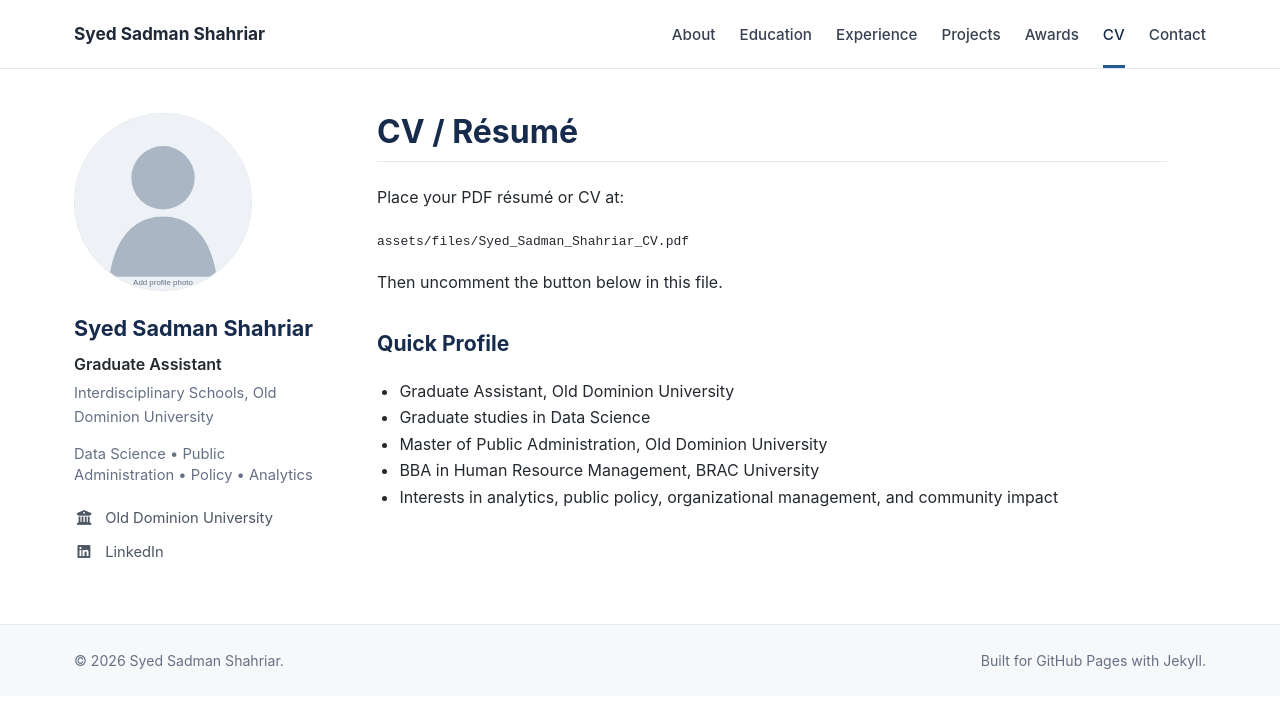
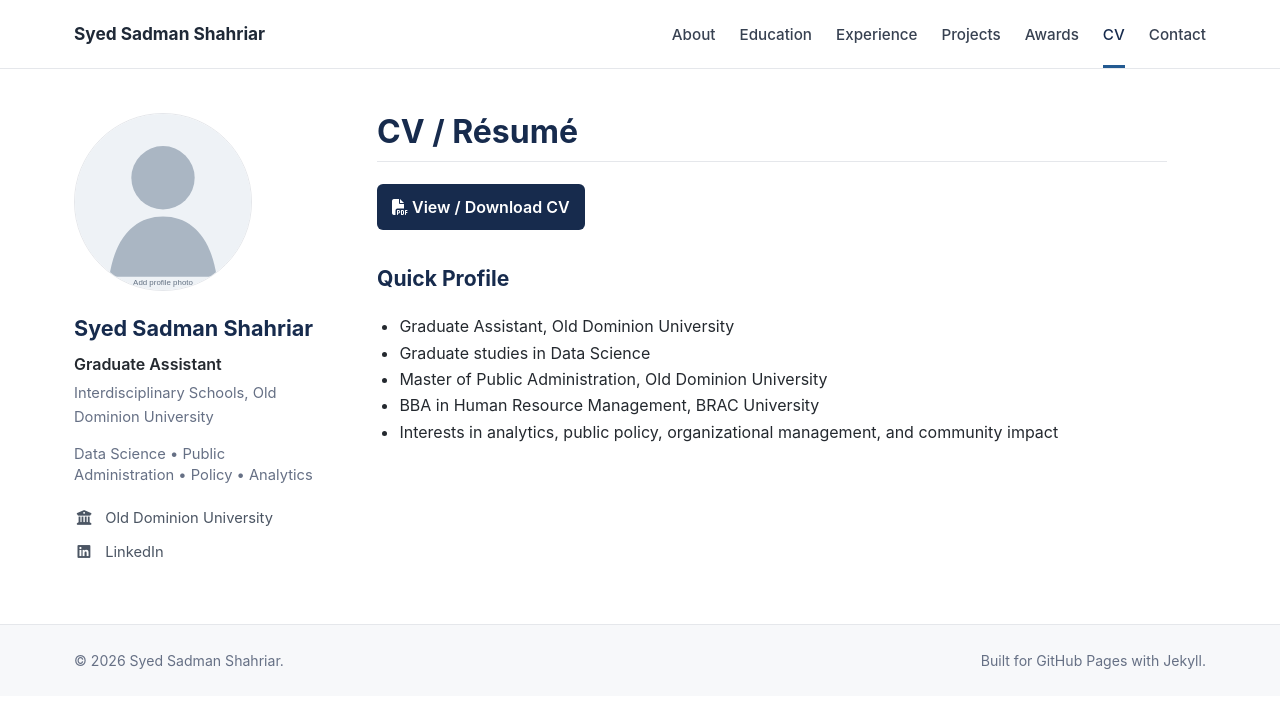
Before and after one commit to sshah005/sshah005.github.io, a Jekyll site: the page built from cv.md, in a window 1280 px wide. Shown: the top 709 px of the page. Built offline with Jekyll 4.4.1, drawn with Linux system fonts in a browser that asks for light colours.

Commit message:
Update cv.md

```diff
--- a/cv.md
+++ b/cv.md
@@ -6,17 +6,17 @@ permalink: /cv/
 
 # CV / Résumé
 
-Place your PDF résumé or CV at:
+<!--Place your PDF résumé or CV at:
 
 `assets/files/Syed_Sadman_Shahriar_CV.pdf`
 
-Then uncomment the button below in this file.
+Then uncomment the button below in this file.-->
 
-<!--
+
 <a class="button" href="{{ '/assets/files/Syed_Sadman_Shahriar_CV.pdf' | relative_url }}" target="_blank">
   <i class="fa-solid fa-file-pdf"></i> View / Download CV
 </a>
--->
+
 
 ## Quick Profile
 
```
